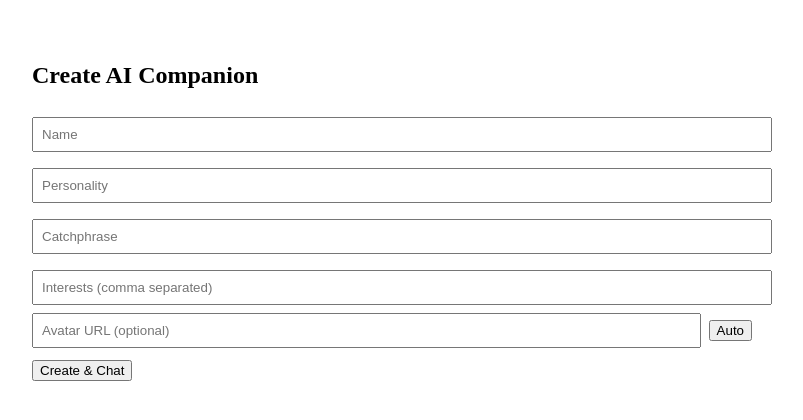
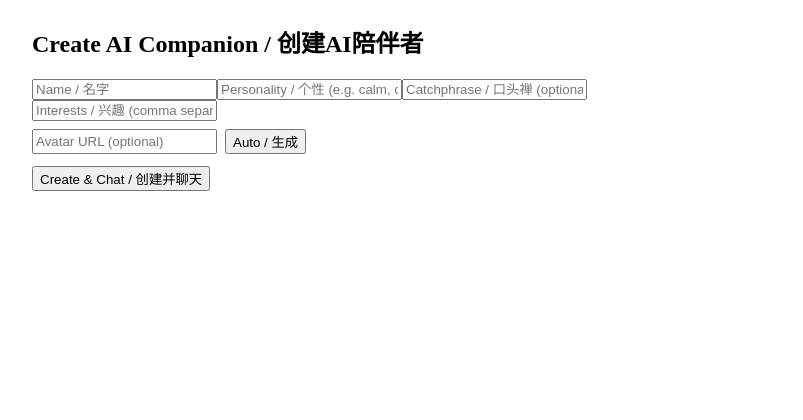
Before and after one commit to dpx204710-crypto/emovibe-1.0, a Next.js app in the folder frontend/: page /ai-create in a window 1280 px wide. Shown: the top 420 px of the page, without its empty margins (248-1051 px from the left). Built offline with nearby package versions, Linux system fonts and the light colour scheme.

Commit message:
更新 ai-create.js

```diff
--- a/frontend/pages/ai-create.js
+++ b/frontend/pages/ai-create.js
@@ -10,45 +10,40 @@ export default function AICreate(){
 
   const autopop = () => {
     const seed = encodeURIComponent(form.name || 'companion-' + Math.floor(Math.random()*9999));
-    setForm(f=>({...f, avatar_url:`https://api.dicebear.com/6.x/pixel-art/png?seed=${seed}`}));
+    setForm(f=>({...f, avatar_url:`https://api.dicebear.com/7.x/adventurer/svg?seed=${seed}`}));
   };
 
   const handleSubmit = async () => {
     setLoading(true);
-    const user = supabase.auth.getUser ? (await supabase.auth.getUser()).data.user : null;
-    const owner_id = user?.id || null;
     try {
+      const { data: userData } = await supabase.auth.getUser();
+      const owner_id = userData?.user?.id || null;
       const res = await axios.post(`${process.env.NEXT_PUBLIC_API_URL}/api/ai-roles`, {
-        owner_id,
-        name: form.name,
-        personality: form.personality,
-        catchphrase: form.catchphrase,
-        interests: form.interests ? form.interests.split(',').map(s=>s.trim()) : [],
-        avatar_url: form.avatar_url
+        owner_id, name: form.name, personality: form.personality, catchphrase: form.catchphrase,
+        interests: form.interests ? form.interests.split(',').map(s=>s.trim()) : [], avatar_url: form.avatar_url
       });
       if (res.data.success) {
         router.push(`/chat?roleId=${res.data.roleId}&userId=${owner_id || ''}`);
       } else alert('Create failed');
     } catch (err) {
-      console.error(err);
-      alert('Server error');
+      console.error(err); alert('Server error');
     } finally { setLoading(false); }
   };
 
   return (
-    <div className="container" style={{paddingTop:34}}>
-      <div className="card" style={{maxWidth:720,margin:'0 auto'}}>
-        <h2>Create AI Companion</h2>
-        <input placeholder="Name" value={form.name} onChange={e=>setForm({...form,name:e.target.value})} style={{width:'100%',padding:8,margin:'8px 0'}}/>
-        <input placeholder="Personality" value={form.personality} onChange={e=>setForm({...form,personality:e.target.value})} style={{width:'100%',padding:8,margin:'8px 0'}}/>
-        <input placeholder="Catchphrase" value={form.catchphrase} onChange={e=>setForm({...form,catchphrase:e.target.value})} style={{width:'100%',padding:8,margin:'8px 0'}}/>
-        <input placeholder="Interests (comma separated)" value={form.interests} onChange={e=>setForm({...form,interests:e.target.value})} style={{width:'100%',padding:8,margin:'8px 0'}}/>
-        <div style={{display:'flex',gap:8,alignItems:'center'}}>
-          <input placeholder="Avatar URL (optional)" value={form.avatar_url} onChange={e=>setForm({...form,avatar_url:e.target.value})} style={{flex:1,padding:8}}/>
-          <button className="btn btn-ghost" onClick={autopop}>Auto</button>
+    <div className="container">
+      <div className="card" style={{maxWidth:720,margin:'24px auto'}}>
+        <h2>Create AI Companion / 创建AI陪伴者</h2>
+        <input className="form-input" placeholder="Name / 名字" value={form.name} onChange={e=>setForm({...form, name:e.target.value})} />
+        <input className="form-input" placeholder="Personality / 个性 (e.g. calm, cheerful)" value={form.personality} onChange={e=>setForm({...form, personality:e.target.value})} />
+        <input className="form-input" placeholder="Catchphrase / 口头禅 (optional)" value={form.catchphrase} onChange={e=>setForm({...form, catchphrase:e.target.value})} />
+        <input className="form-input" placeholder="Interests / 兴趣 (comma separated)" value={form.interests} onChange={e=>setForm({...form, interests:e.target.value})} />
+        <div style={{display:'flex',gap:8,marginTop:8}}>
+          <input className="form-input" placeholder="Avatar URL (optional)" value={form.avatar_url} onChange={e=>setForm({...form, avatar_url:e.target.value})} />
+          <button className="btn btn-outline" onClick={autopop}>Auto / 生成</button>
         </div>
         <div style={{marginTop:12}}>
-          <button className="btn btn-primary" onClick={handleSubmit} disabled={loading}>{loading?'Creating...':'Create & Chat'}</button>
+          <button className="btn btn-primary" onClick={handleSubmit} disabled={loading}>{loading ? 'Creating...' : 'Create & Chat / 创建并聊天'}</button>
         </div>
       </div>
     </div>
```
